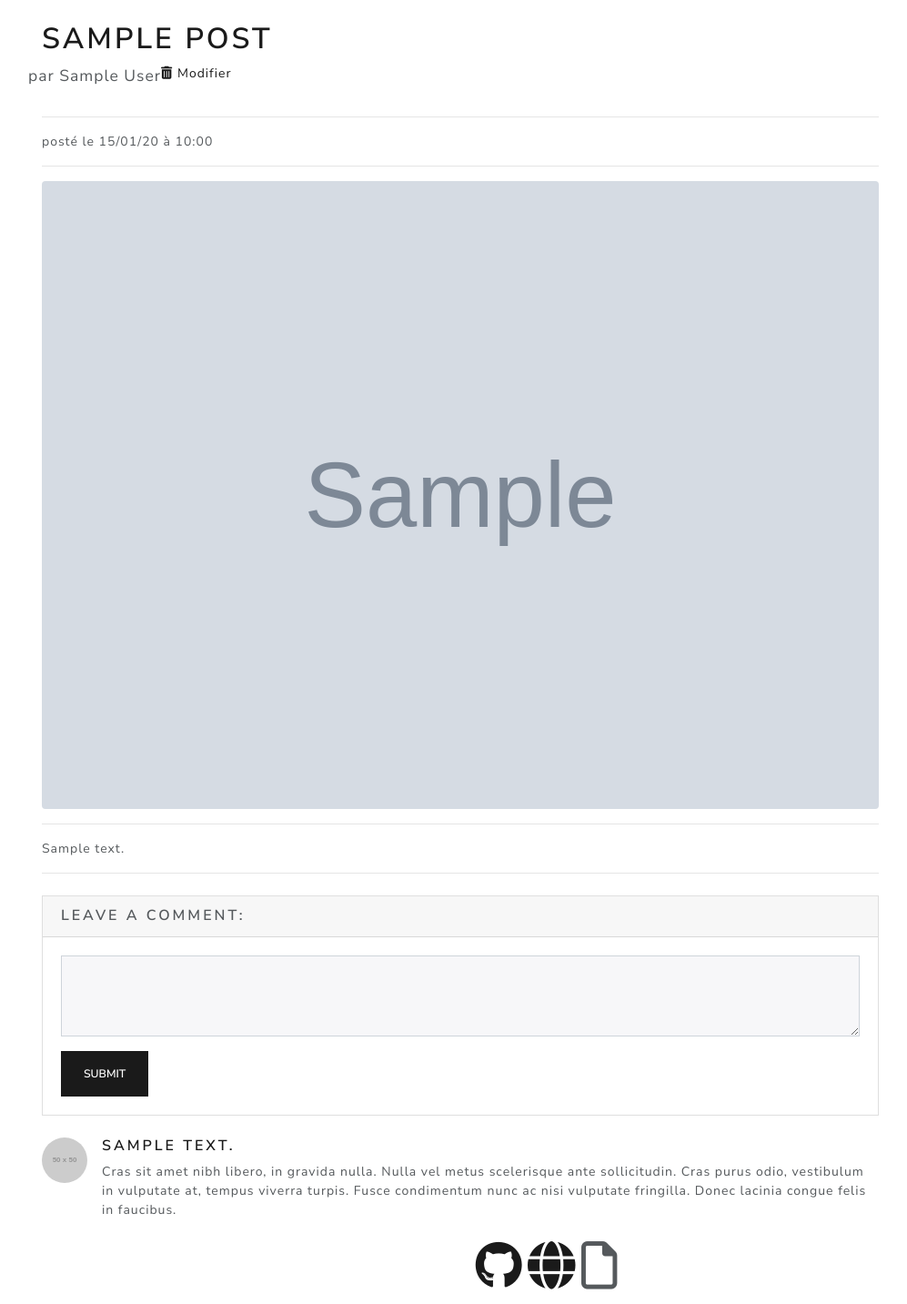
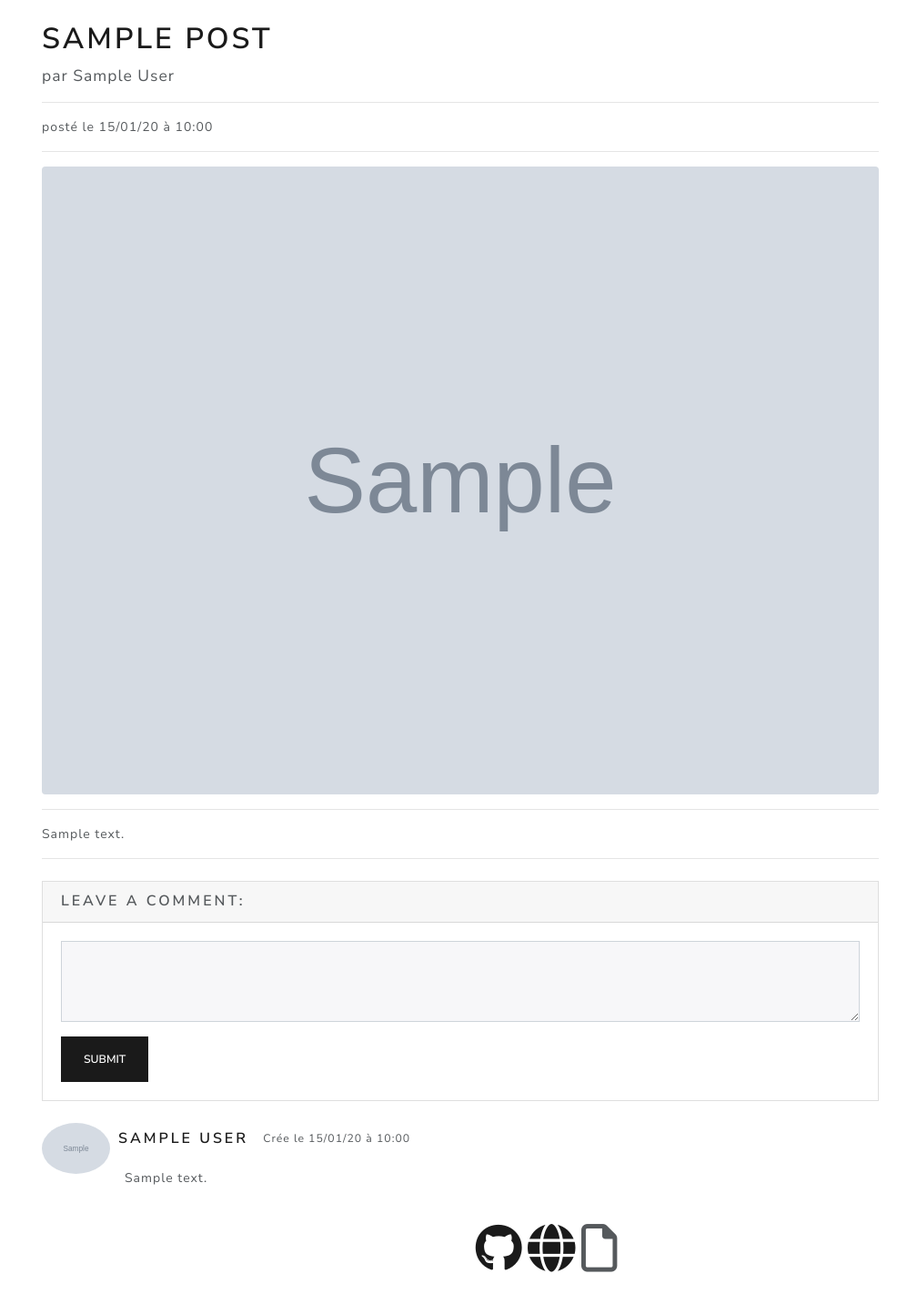
Before and after one commit to bangix28/Forum-P5-Oc, a PHP site: template templates/post/viewPost.html.twig in a window 1280 px wide. Shown: the part 109-1542 px from the top of the page at 91% size, without its empty margins (39-1036 px from the left). After the commit the page ends 1507 px from the top, so only its background shows below. Run offline with PHP 8.4, Linux system fonts and the light colour scheme; the template is opened without the code that fills it: most values are stand-ins (such as "Sample title", 1, 10 or a date in 2020); grey boxes marked "Sample" are stand-in pictures; grey boxes labelled with a size stand in for pictures from a placeholder-image service; some libraries are stand-ins or nearby versions.

Commit message:
add some style

```diff
--- a/templates/post/viewPost.html.twig
+++ b/templates/post/viewPost.html.twig
@@ -15,19 +15,30 @@
             <h1 class="mt-4">{{ post.title }}</h1>
 
             <!-- Author -->
-            <div class="row">
                 <p class="lead">
                   par {{ post.user.firstName }} {{ post.user.lastName }}
                 </p>
-                <div class="float-right">
-                <a onclick="return confirm('Êtes-vous sûr de vouloir supprimer cette article ?');"
-                   href="index.php?access=post!delete&amp;id={{ post.id }}">
-                    <i class="fas fa-trash-alt"></i>
-                </a>
-                    <a href="index.php?access=post!edit&amp;id={{ post.id }}">Modifier</a>
+            {% if session.id is same as(post.user.id) %}
+            <button class="btn navbar-dark dropdown-toggle mr-5 rounded float-right" type="button" id="dropdownMenu2"
+                    data-toggle="dropdown" aria-haspopup="true" aria-expanded="true">
+                <i class="fas fa-ellipsis-v"></i>
+            </button>
+            <div class="dropdown-menu">
+                <div class="px-3 py-2">
+                    <ul class="list-group list-unstyled">
+                        <li class="nav-item active">
+                            <a onclick="return confirm('Êtes-vous sûr de vouloir supprimer cette article ?');"
+                               href="index.php?access=post!delete&amp;id={{ post.id }}">
+                                <i class="fas fa-trash-alt"></i>
+                            </a>
+                        </li>
+                        <li class="nav-item active">
+                            <a href="index.php?access=post!edit&amp;id={{ post.id }}"><p>Modifier</p></a>
+                        </li>
+                    </ul>
                 </div>
             </div>
-
+            {% endif %}
             <hr>
 
             <!-- Date/Time -->
@@ -57,15 +68,18 @@
             </div>
 
             <!-- Single Comment -->
+            {% for comment in post.comments %}
             <div class="media mb-4">
-                <img class="d-flex mr-3 rounded-circle" src="http://placehold.it/50x50" alt="">
+                <img class="d-flex mr-3 rounded-circle" src="assets/img/upload/{{ comment.user.image }}" style="max-width: 75px" alt="">
                 <div class="media-body">
-                    <h5 class="mt-0">{{ post.comment.content }}</h5>
-                    Cras sit amet nibh libero, in gravida nulla. Nulla vel metus scelerisque ante sollicitudin. Cras
-                    purus odio, vestibulum in vulputate at, tempus viverra turpis. Fusce condimentum nunc ac nisi
-                    vulputate fringilla. Donec lacinia congue felis in faucibus.
+                    <div class="row">
+                    <h5 class="p-2 mt-0">{{ comment.user.firstName }} {{ comment.user.lastName }} </h5>
+                    <p class="p-2 small">Crée le {{ comment.createdAt|date('d/m/y')}} à {{ comment.createdAt|date('H:i') }} </p>
+                    </div>
+                    <p>{{ comment.content }}</p>
                 </div>
             </div>
+            {% endfor %}
     </div>
 </div>
 </div>
```
